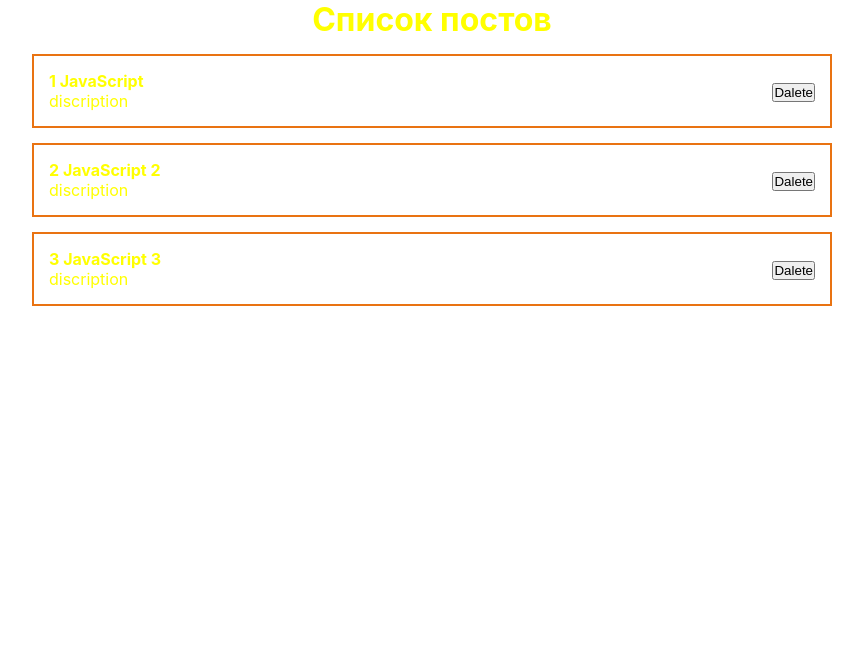
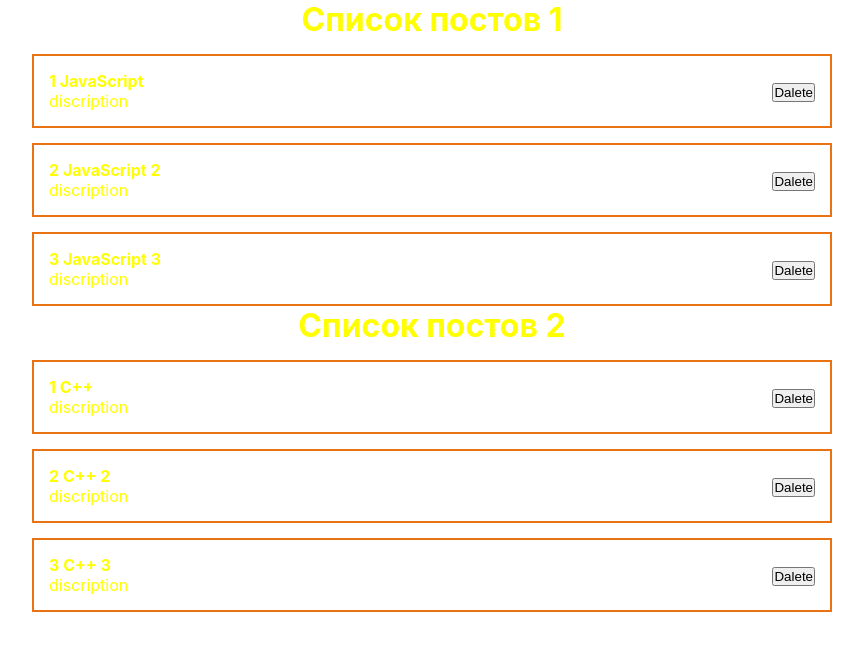
Before and after one commit to Ko3uHaK/my-app, a React (Create React App) app: page / in a window 1280 px wide. Shown: the top 650 px of the page, without its empty margins (208-1071 px from the left). Built offline with nearby package versions, Linux system fonts and the light colour scheme.

Commit message:
react dobble post

```diff
--- a/src/App.js
+++ b/src/App.js
@@ -13,9 +13,15 @@ function App() {
 		{id: 2, title: 'JavaScript 2', body: "discription"},
 		{id: 3, title: 'JavaScript 3', body: "discription"}
 	]);
+	const [posts2, setPost2] = useState([
+		{id: 1, title: 'С++', body: "discription"},
+		{id: 2, title: 'С++ 2', body: "discription"},
+		{id: 3, title: 'С++ 3', body: "discription"}
+	]);
 		return(
 		<div className='App'>
-			<PostList posts={posts}/>
+			<PostList posts={posts} title='Список постов 1'/>
+			<PostList posts={posts2} title='Список постов 2'/>
 		</div>
 	)
 	// const [checked, setChecked] = useState(true);
--- a/src/components/PostList.jsx
+++ b/src/components/PostList.jsx
@@ -1,11 +1,11 @@
 import React from 'react';
 import PostItem from './PostItem';
 
-const PostList = ({posts}) => {
+const PostList = ({posts, title}) => {
     return (
         <div>
             <h1 style={{textAlign: 'center'}}>
-                Список постов
+                {title}
             </h1>
 			{posts.map(post=>
 				<PostItem post={post} key={post.id}/>
```
